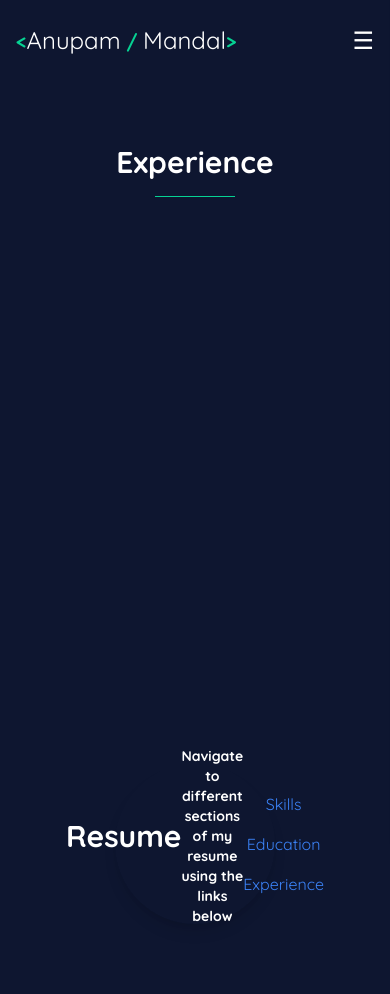
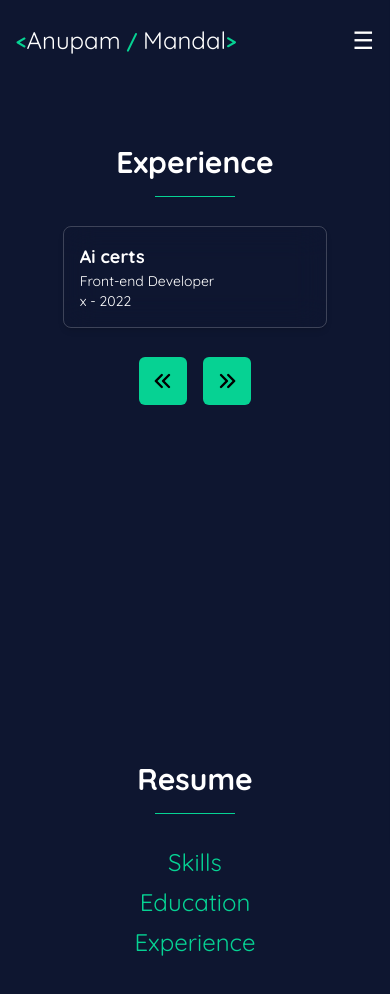
Before and after one commit to Anupam890/Anupam890.github.io, a React (Vite) app: page /resume/experience in a window 390 px wide. Shown: the top 994 px of the page. Before the commit the page ends 958 px from the top, so only its background shows below. Built offline with nearby package versions, Linux system fonts and the light colour scheme.

Commit message:
responsive added

```diff
--- a/src/components/Navbar.jsx
+++ b/src/components/Navbar.jsx
@@ -72,7 +72,7 @@ const Navbar = () => {
           </a>
         </div>
         <div className="md:hidden flex items-center">
-          <button onClick={handleToggle} className="text-2xl z-50">
+          <button onClick={handleToggle} className="text-2xl z-0">
             ☰
           </button>
         </div>
--- a/src/components/resume/Education.jsx
+++ b/src/components/resume/Education.jsx
@@ -43,7 +43,7 @@ const Education = () => {
   };
 
   return (
-    <div className="edu-container p-4 bg-gray-900 h-screen">
+    <div className="edu-container p-4  bg-gray-900 h-screen">
       <motion.h1
         className="skills-title text-white text-3xl text-center mb-4 font-bold"
         initial={{ opacity: 0 }}
--- a/src/components/resume/Experience.jsx
+++ b/src/components/resume/Experience.jsx
@@ -1,9 +1,32 @@
-import React from "react";
+import React, { useState } from "react";
 import { motion } from "framer-motion";
+import { HiChevronDoubleLeft, HiChevronDoubleRight } from "react-icons/hi";
 
 const Experience = () => {
+  const [selectedCard, setSelectedCard] = useState(0);
+
+  const experienceData = [
+    {
+      companyName: "Ai certs",
+      role: "Front-end Developer",
+      duration: "x - 2022",
+    },
+    {
+      companyName: "Ai certs",
+      role: "Front-end Developer",
+      duration: "x - 2022",
+    },
+  ];
+
+  const slideCard = (direction) => {
+    const newIndex = selectedCard + direction;
+    if (newIndex >= 0 && newIndex < experienceData.length) {
+      setSelectedCard(newIndex);
+    }
+  };
+
   return (
-    <div className="bg-white">
+    <div className="edu-container p-4 bg-gray-900">
       <motion.h1
         className="skills-title text-white text-3xl text-center mb-4 font-bold"
         initial={{ opacity: 0 }}
@@ -13,11 +36,43 @@ const Experience = () => {
         Experience
       </motion.h1>
       <motion.div
-        className="bar text-center w-20 h-[1px] bg-primary mx-auto mb-8"
+        className="bar text-center w-20 h-[1px] bg-primary mx-auto mb-20"
         initial={{ width: 0 }}
         animate={{ width: "80px" }}
         transition={{ duration: 1 }}
       />
+      <div className="cards-container flex justify-center  items-center h-full relative">
+        {experienceData.map((item, index) => (
+          <motion.div
+            key={index}
+            className={`card-container bg-white/10 rounded-lg shadow-md p-4 backdrop-filter backdrop-blur-lg bg-opacity-10 border border-white/20 cursor-pointer absolute ${
+              selectedCard === index ? "block" : "hidden"
+            }`}
+            initial={{ opacity: 0, x: selectedCard > index ? 100 : -100 }}
+            animate={{ opacity: selectedCard === index ? 1 : 0, x: 0 }}
+            transition={{ type: "spring", stiffness: 300 }}
+            style={{ width: "90%", maxWidth: "400px" }}
+          >
+            <h2 className="text-white text-lg font-bold">{item.companyName}</h2>
+            <p className="text-white text-sm">{item.role}</p>
+            <p className="text-white text-sm">{item.duration}</p>
+          </motion.div>
+        ))}
+      </div>
+      <div className="buttons text-white flex text-2xl gap-4 justify-center  mt-20">
+        <div className="left-Btn p-3 bg-primary text-black rounded-md">
+          <HiChevronDoubleLeft
+            className="font-bold cursor-pointer"
+            onClick={() => slideCard(-1)}
+          />
+        </div>
+        <div className="right-Btn p-3 bg-primary text-black rounded-md">
+          <HiChevronDoubleRight
+            className="font-bold cursor-pointer"
+            onClick={() => slideCard(1)}
+          />
+        </div>
+      </div>
     </div>
   );
 };
--- a/src/components/resume/Resume.jsx
+++ b/src/components/resume/Resume.jsx
@@ -1,5 +1,4 @@
-import { Outlet } from "react-router-dom";
-import { Link } from "react-router-dom";
+import { Outlet, Link } from "react-router-dom";
 import { motion } from "framer-motion";
 
 const linkVariants = {
@@ -14,16 +13,14 @@ const containerVariants = {
 
 const Resume = () => {
   return (
-    <div className="resume-container w-full h-screen flex flex-col-reverse md:flex-row items-center justify-center bg-gray-900 p-4 mt-4">
-      <div className="left-container">
+    <div className="resume-container w-full flex flex-col-reverse md:flex-row items-center bg-gray-900 p-4 ">
+      <div className="left-container h-screen flex items-center ">
         <motion.div
-        className=" p-4 rounded-full md:rounded-lg shadow-lg flex items-center justify-center w-40 h-40 md:w-auto md:h-auto md:w-1/4"
+          className="inner-box text-white"
           initial="hidden"
           animate="visible"
           variants={containerVariants}
         >
-        <div className="card bg-white p-4 w-full flex items-center justify-center md:block">
-
           <motion.h1
             className="skills-title text-white text-3xl text-center mb-4 font-bold"
             initial={{ opacity: 0 }}
@@ -31,48 +28,27 @@ const Resume = () => {
             transition={{ duration: 1 }}
           >
             Resume
-
           </motion.h1>
-
           <motion.div
             className="bar text-center w-20 h-[1px] bg-primary mx-auto mb-8"
-            initial={{ opacity: 0 }}
-            animate={{ opacity: 1 }}
+            initial={{ width: 0 }}
+            animate={{ width: "80px" }}
             transition={{ duration: 1 }}
           />
-          <motion.p
-            className="text-center text-white text-sm font-bold mb-4"
-            initial={{ opacity: 0 }}
-            animate={{ opacity: 1 }}
-            transition={{ duration: 1 }}
-          >
-            Navigate to different sections of my resume
-            <br />
-            using the links below
-            <br />
-            </motion.p>
-
-          <ul className="space-y-4 text-center md:text-left">
-            <motion.li variants={linkVariants}>
-              <Link to="skills" className="text-blue-500 hover:text-blue-700">
-                Skills
-              </Link>
+          <ul className="text-white space-y-2 flex items-center justify-center flex-col">
+            <motion.li variants={linkVariants} className="text-[#06D293] hover:text-white text-2xl">
+              <Link to="skills">Skills</Link>
             </motion.li>
-            <motion.li variants={linkVariants}>
-              <Link to="education" className="text-blue-500 hover:text-blue-700">
-                Education
-              </Link>
+            <motion.li variants={linkVariants} className="text-[#06D293] hover:text-white text-2xl">
+              <Link to="education">Education</Link>
             </motion.li>
-            <motion.li variants={linkVariants}>
-              <Link to="experience" className="text-blue-500 hover:text-blue-700">
-                Experience
-              </Link>
+            <motion.li variants={linkVariants} className="text-[#06D293] hover:text-white text-2xl">
+              <Link to="experience">Experience</Link>
             </motion.li>
           </ul>
-        </div>
         </motion.div>
       </div>
-      <div className="right-container flex-1 p-4  w-full md:w-1/2 mt-4 md:mt-0">
+      <div className="right-container flex-2 p-4 w-full md:w-2/3 mt-4 md:mt-0 md:h-screen">
         <Outlet />
       </div>
     </div>
--- a/src/components/resume/Skills.jsx
+++ b/src/components/resume/Skills.jsx
@@ -44,7 +44,7 @@ const Skills = () => {
   ];
 
   return (
-    <div className="skills-container mt-10 h-screen bg-gray-900 p-4">
+    <div className="skills-container mt-10 h-full bg-gray-900 p-4">
       <div className="mb-8">
         <h2 className="text-white text-xl font-semibold mb-4">Backend Skills</h2>
         <div className="grid grid-cols-1 md:grid-cols-2 gap-5">
```
Lines whose indentation alone changed are shown as unchanged.
